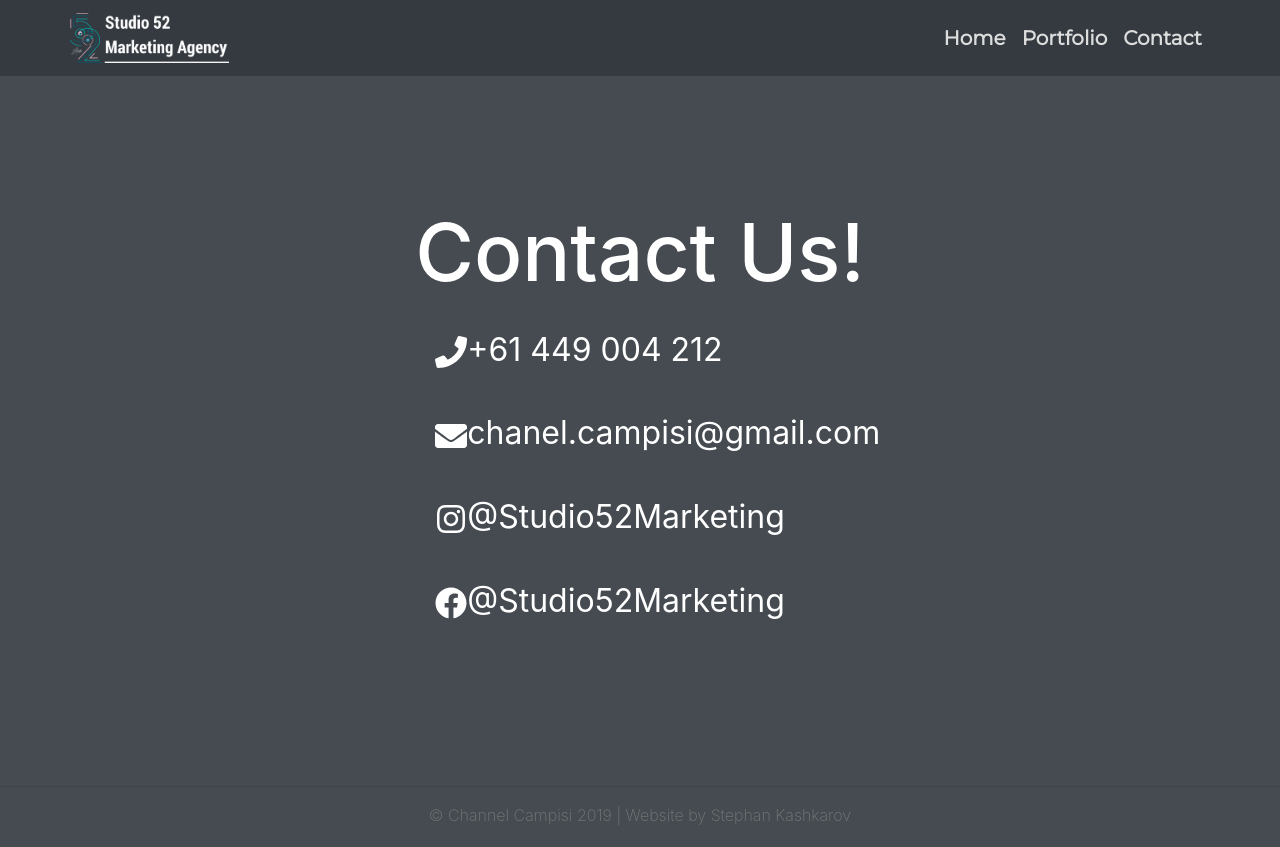
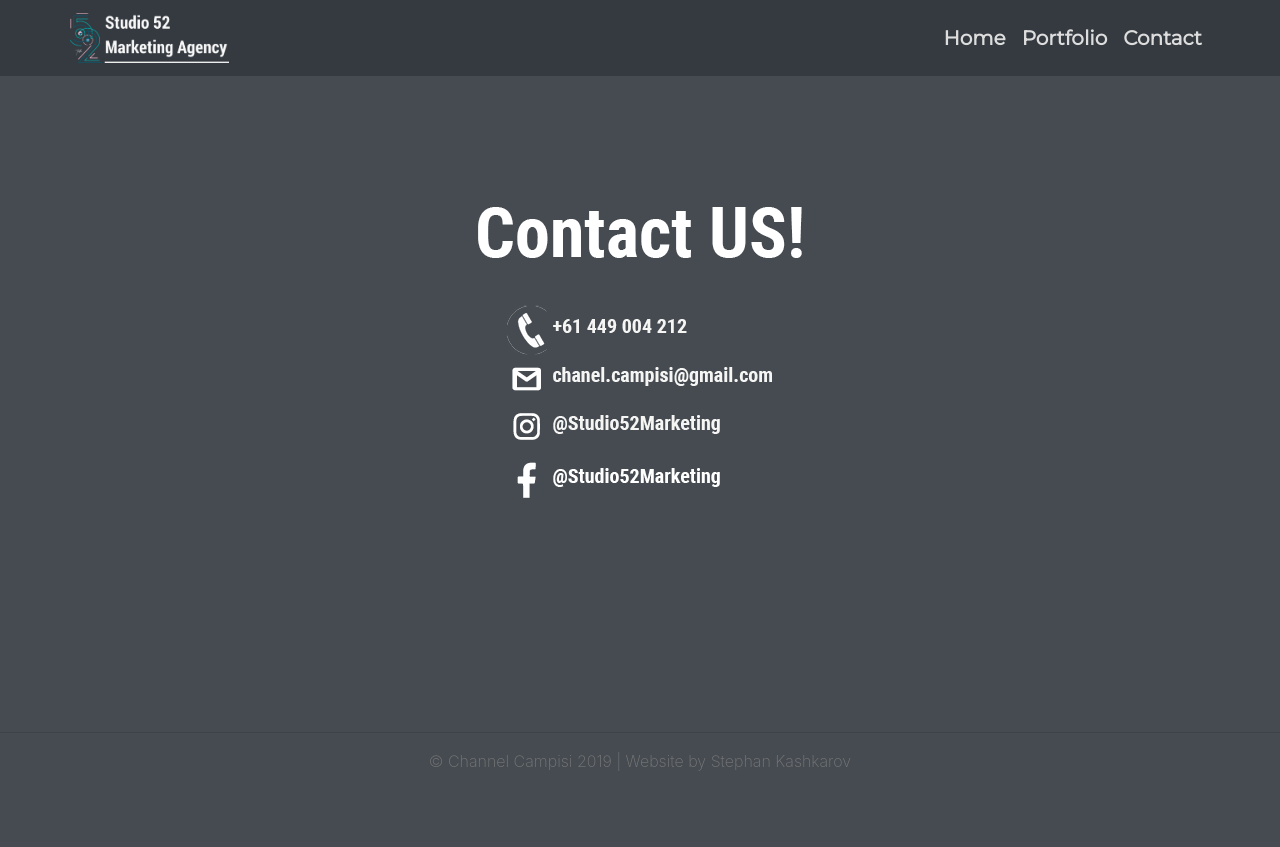
Before and after one commit to Stephan-kashkarov/studio52, a React (Create React App) app: page /contact in a window 1280 px wide. After the commit the page ends 800 px from the top, so only its background shows below. Built offline with nearby package versions, Linux system fonts and the light colour scheme.

Commit message:
finally fixed png

```diff
--- a/src/components/App.tsx
+++ b/src/components/App.tsx
@@ -6,11 +6,11 @@ import Portfolio, { Item } from './portfolio';
 import Home from './home';
 import ItemPage from './page'
 
-import {FaInstagram, FaFacebook, FaEnvelope, FaPhone} from 'react-icons/fa'
 // Styles
 import './styles/App.css';
 import 'bootstrap/dist/css/bootstrap.min.css';
 import itemdata from "../items.json";
+import contact from "./images/pages/contact.png"
 
 let items: Item[][] = []
 
@@ -36,37 +36,7 @@ const App: FC = () => (
 			</Route>
 			<Route path='/contact'>
 				<Container className="test">
-					<h1>
-						Contact Us!
-					</h1>
-					<Container className="tablework">
-						<table>
-							<tr>
-								<td><FaPhone /></td>
-								<td>+61 449 004 212</td>
-							</tr>
-							<tr>
-								<td><FaEnvelope /> </td>
-								<td>chanel.campisi@gmail.com</td>
-							</tr>
-							<tr>
-								<td>
-									<FaInstagram />
-								</td>
-								<td>
-									@Studio52Marketing
-								</td>
-							</tr>
-							<tr>
-								<td>
-									<FaFacebook />
-								</td>
-								<td>
-									@Studio52Marketing
-								</td>
-							</tr>
-						</table>
-					</Container>
+					<img src={contact}/>
 				</Container>
 			</Route>
 			<Route path='/pages/:id' component={ItemPage}/>
```
Also changed, not shown: src/components/images/pages/contact.png (added), src/components/images/title-logo.png.
